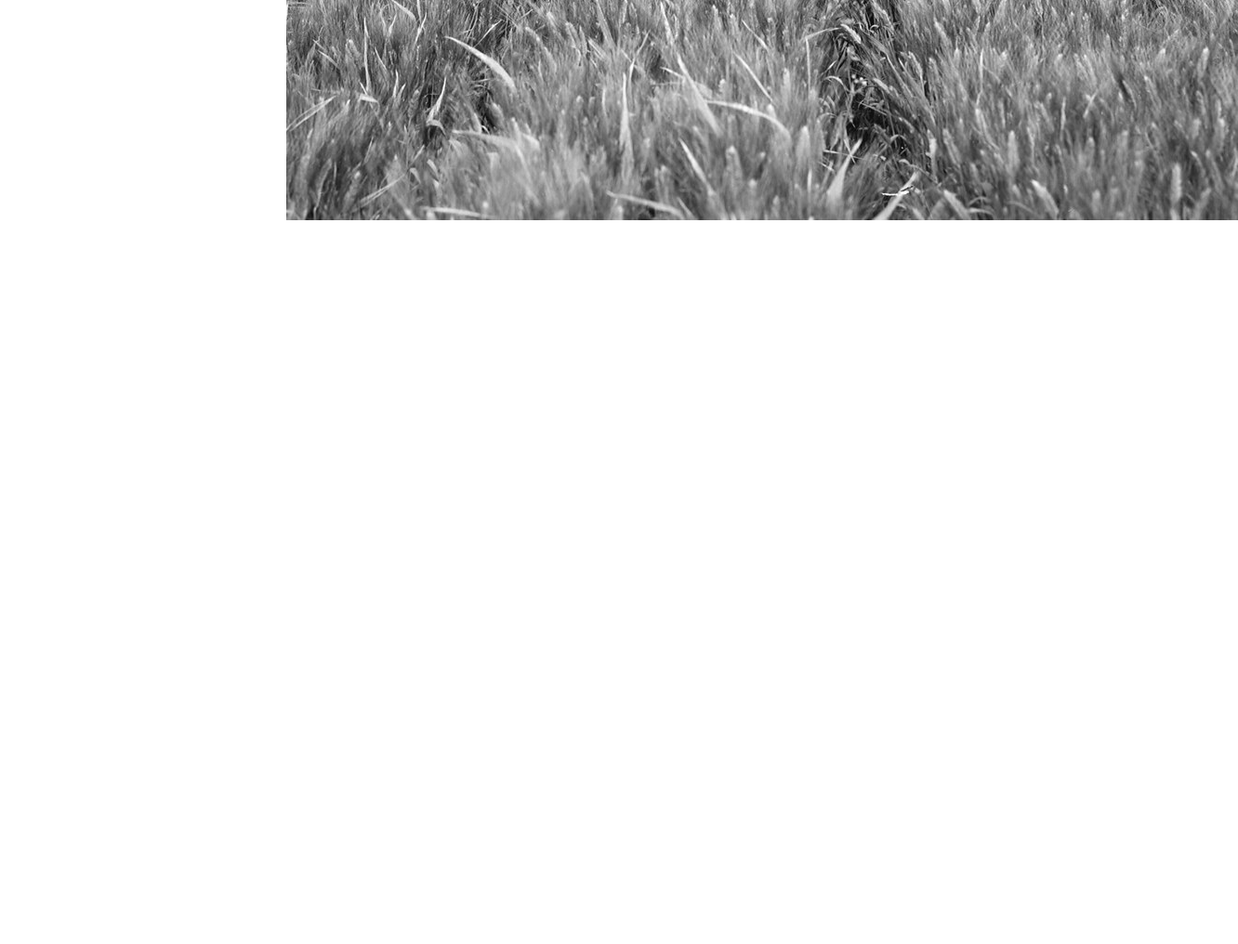
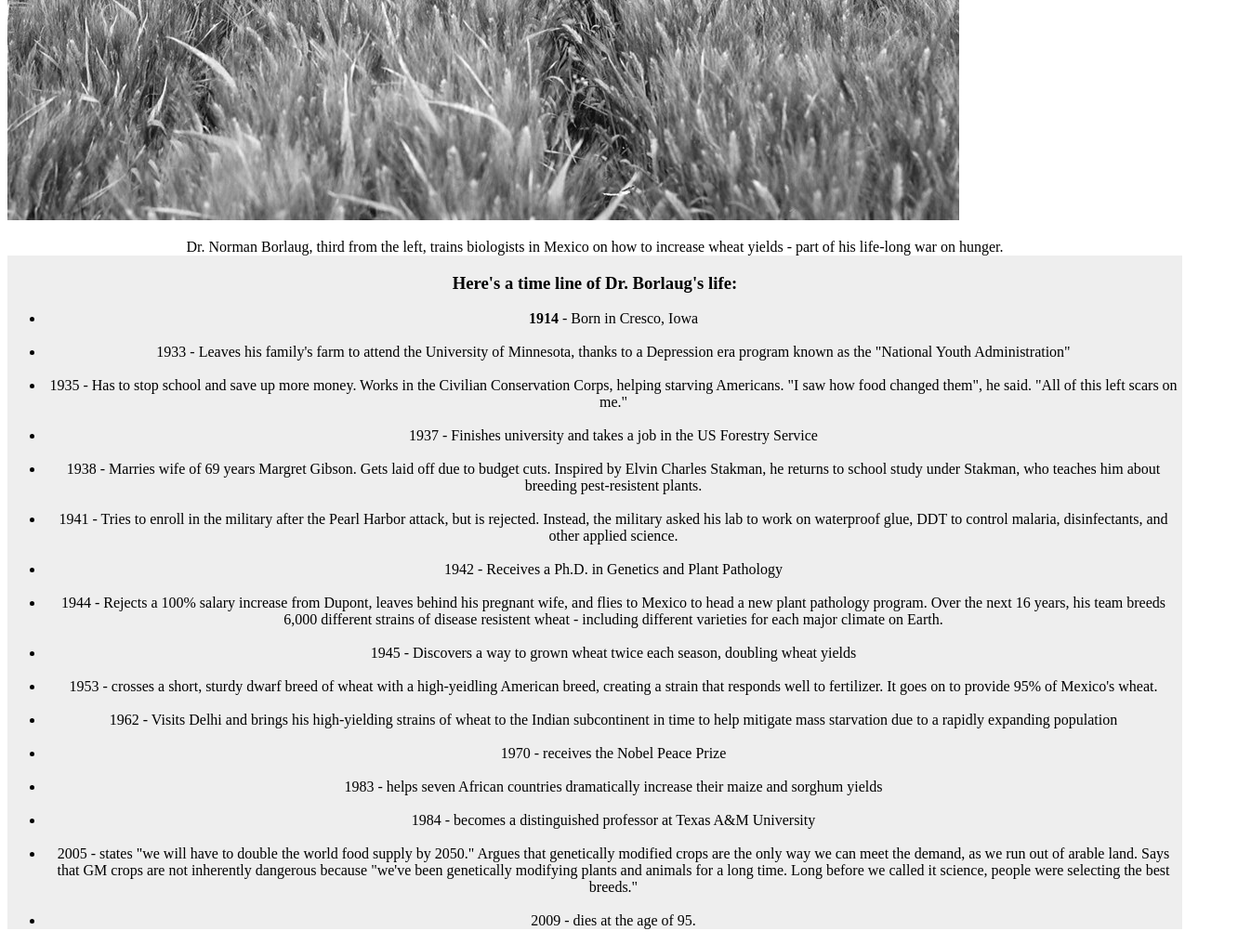
Before and after one commit to arnoldnekemiah/tribute, a plain HTML site: page index.html in a window 1280 px wide. Shown: the part 500-1516 px from the top of the page at 93% size, 1332 px wide, since content can reach past the window. Before the commit the page ends 800 px from the top, so only its background shows below. Drawn offline with Linux system fonts and the light colour scheme.

Commit message:
my changes

```diff
--- a/index.html
+++ b/index.html
@@ -13,6 +13,28 @@
         <p class="caption">The man who saved a billion lives</p>
         <div id="img-div">
             <img id="image" src="./tribute-page.jpg" alt="Dr. NO">
+            <p class="img-caption">Dr. Norman Borlaug, third from the left, trains biologists in Mexico on how to increase wheat yields - part of his life-long war on hunger.</p>
+        </div>
+        <div id="tribute-info" >
+            <h3 class="tribute-info-title">Here's a time line of Dr. Borlaug's life:</h3>
+            <ul class="list">
+                <li><b> 1914</b> - Born in Cresco, Iowa</li><br>
+                <li>1933 - Leaves his family's farm to attend the University of Minnesota, thanks to a Depression era program known as the "National Youth Administration"</li><br>
+                <li>1935 - Has to stop school and save up more money. Works in the Civilian Conservation Corps, helping starving Americans. "I saw how food changed them", he said. "All of this left scars on me."</li><br>
+                <li>1937 - Finishes university and takes a job in the US Forestry Service</li><br>
+                <li>1938 - Marries wife of 69 years Margret Gibson. Gets laid off due to budget cuts. Inspired by Elvin Charles Stakman, he returns to school study under Stakman, who teaches him about breeding pest-resistent plants.</li><br>
+                <li>1941 - Tries to enroll in the military after the Pearl Harbor attack, but is rejected. Instead, the military asked his lab to work on waterproof glue, DDT to control malaria, disinfectants, and other applied science.</li><br>
+                <li>1942 - Receives a Ph.D. in Genetics and Plant Pathology</li><br>
+                <li>1944 - Rejects a 100% salary increase from Dupont, leaves behind his pregnant wife, and flies to Mexico to head a new plant pathology program. Over the next 16 years, his team breeds 6,000 different strains of disease resistent wheat - including different varieties for each major climate on Earth.</li><br>
+                <li>1945 - Discovers a way to grown wheat twice each season, doubling wheat yields</li><br>
+                <li>1953 - crosses a short, sturdy dwarf breed of wheat with a high-yeidling American breed, creating a strain that responds well to fertilizer. It goes on to provide 95% of Mexico's wheat.</li><br>
+                <li>1962 - Visits Delhi and brings his high-yielding strains of wheat to the Indian subcontinent in time to help mitigate mass starvation due to a rapidly expanding population</li><br>
+                <li>1970 - receives the Nobel Peace Prize</li><br>
+                <li>1983 - helps seven African countries dramatically increase their maize and sorghum yields</li><br>
+                <li>1984 - becomes a distinguished professor at Texas A&M University</li><br>
+                <li>2005 - states "we will have to double the world food supply by 2050." Argues that genetically modified crops are the only way we can meet the demand, as we run out of arable land. Says that GM crops are not inherently dangerous because "we've been genetically modifying plants and animals for a long time. Long before we called it science, people were selecting the best breeds."</li><br>
+                <li>2009 - dies at the age of 95.</li>
+            </ul>
         </div>
     </div>
 </body>
--- a/style.css
+++ b/style.css
@@ -14,8 +14,15 @@
 }
 
 #image{
-    margin-left: 300px;
+    /* margin-left: 300px; */
+    background-position: center;
 }
 .img-caption{
     text-align: center;
 }
+.tribute-info-title{
+    text-align: center;
+}
+.list{
+    text-align: center;
+}
```
